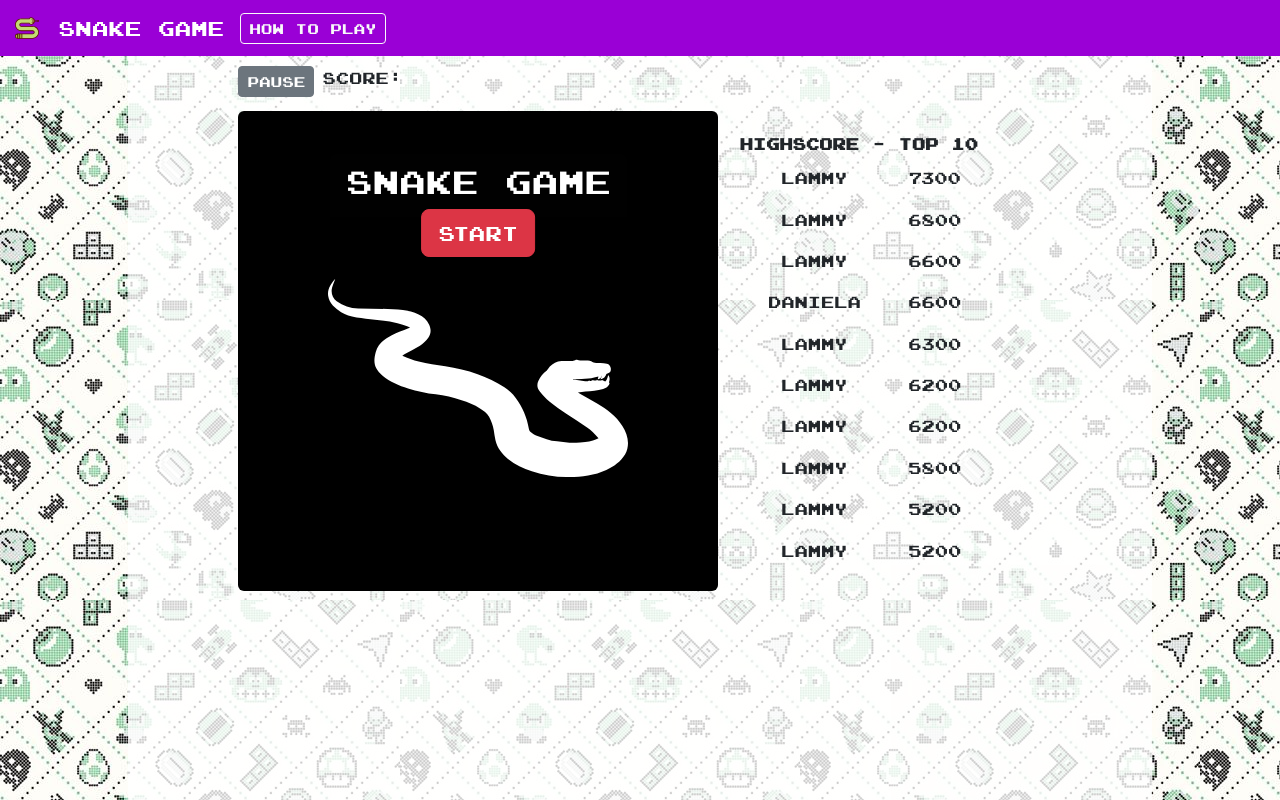
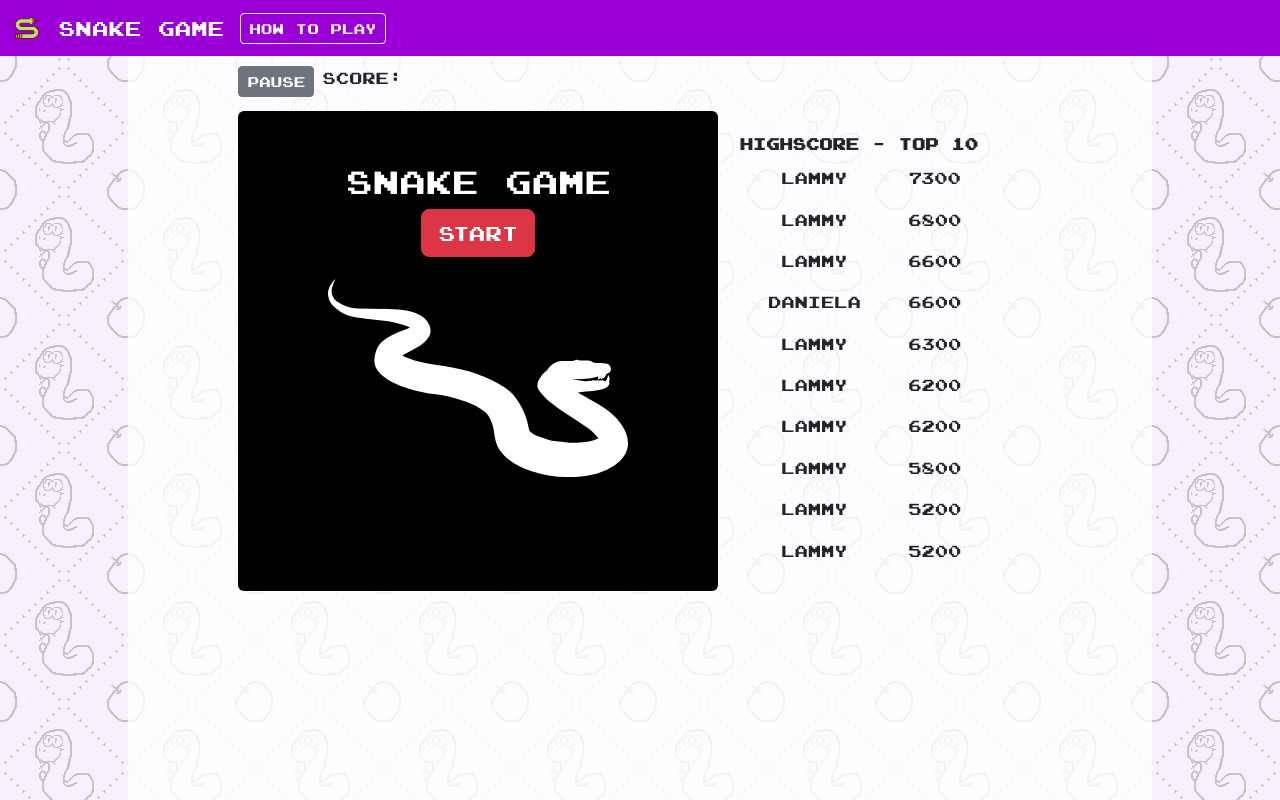
Before and after one commit to Lammy85/SnakeGame, a Flask app: page / in a window 1280 px wide. Run offline with Flask 3, Linux system fonts and the light colour scheme.

Commit message:
background

```diff
--- a/templates/index.html
+++ b/templates/index.html
@@ -146,7 +146,7 @@
         }
 
         body {
-            background-image: url("static/Press Start 1988's Old School Video Game Art Show — DKNG.jpeg");
+            background: linear-gradient(0deg, rgba(255, 255, 255, 0.7), rgba(255, 255, 255, 0.7)), url("static/background_pattern.png");
             background-repeat: repeat;
         }
 
```
Also changed, not shown: static/Press Start 1988's Old School Video Game Art Show — DKNG.jpeg (deleted), static/background_pattern.png (added).
